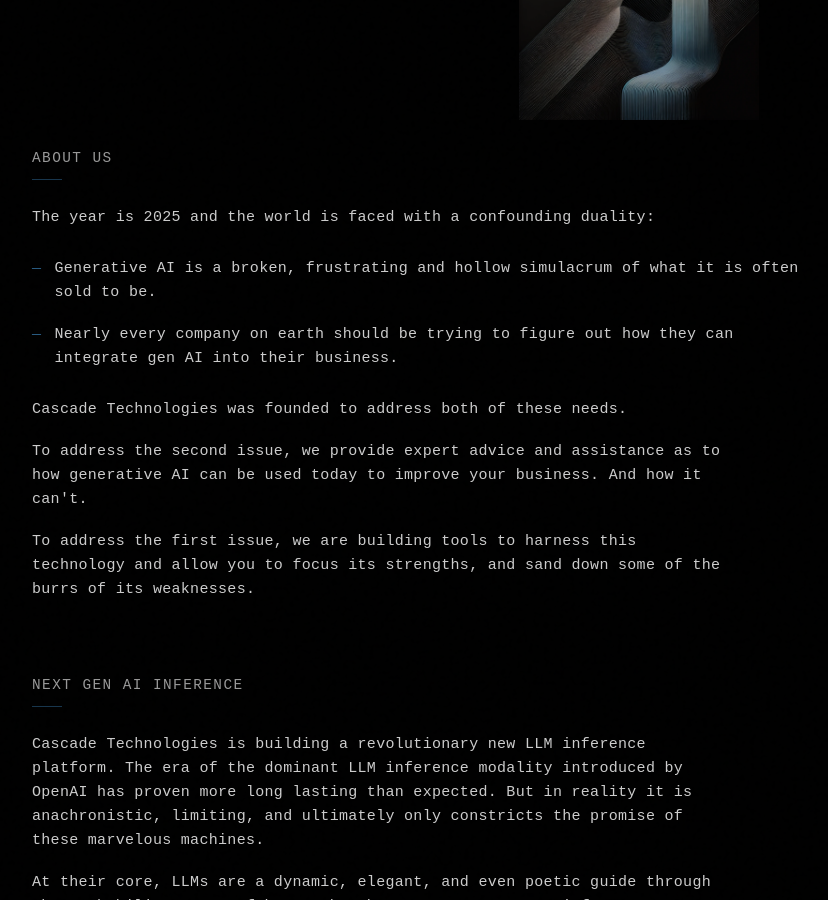
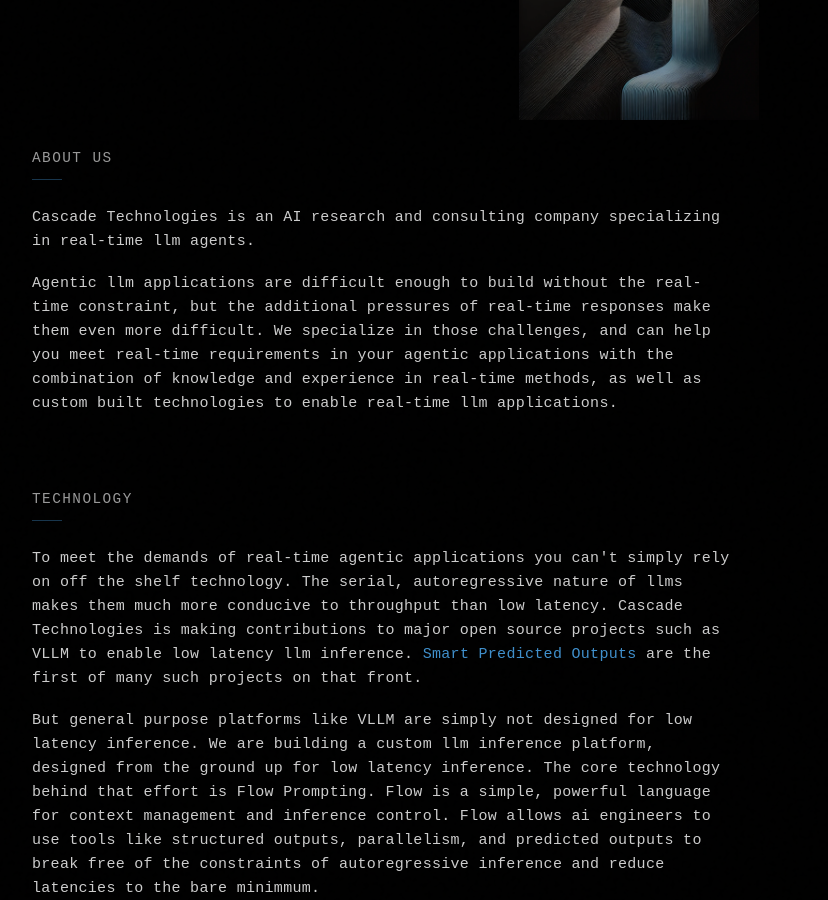
Before and after one commit to cascade-tech-ai/cascadetech.ai, a Jekyll site: the page built from index.html, in a window 1280 px wide and 900 px high, scrolled down 288 px. Shown: the whole window, without its empty margins (222-1050 px from the left). Built offline with Jekyll 4.4.1, drawn with Linux system fonts in a browser that asks for light colours; some web fonts are replaced; some of the changed text lies outside the part shown.

Commit message:
Rewrote main pages

```diff
--- a/_layouts/default.html
+++ b/_layouts/default.html
@@ -255,7 +255,7 @@
             <nav>
                 <ul>
                     <li><a href="{{ '/#about' | relative_url }}">About</a></li>
-                    <li><a href="{{ '/#inference' | relative_url }}">AI Inference</a></li>
+                    <li><a href="{{ '/#inference' | relative_url }}">Technology</a></li>
                     <li><a href="{{ '/#consulting' | relative_url }}">Consulting</a></li>
                     <li><a href="{{ '/#contact' | relative_url }}">Contact</a></li>
                     <li><a href="{{ '/blog/' | relative_url }}">Blog</a></li>
--- a/index.html
+++ b/index.html
@@ -5,30 +5,37 @@
 ---
 <div class="section" id="about">
     <h1>ABOUT US</h1>
-    <p>The year is 2025 and the world is faced with a confounding duality:</p>
-    <ul>
-        <li>Generative AI is a broken, frustrating and hollow simulacrum of what it is often sold to be.</li>
-        <li>Nearly every company on earth should be trying to figure out how they can integrate gen AI into their business.</li>
-    </ul>
-    <p>Cascade Technologies was founded to address both of these needs.</p>
-    <p>To address the second issue, we provide expert advice and assistance as to how generative AI can be used today to improve your business. And how it can't.</p>
-    <p>To address the first issue, we are building tools to harness this technology and allow you to focus its strengths, and sand down some of the burrs of its weaknesses.</p>
+    <p>Cascade Technologies is an AI research and consulting company specializing in real-time llm agents.</p>
+    <p>Agentic llm applications are difficult enough to build without the real-time constraint, but the additional
+        pressures of real-time responses make them even more difficult.  We specialize in those challenges, and can help
+        you meet real-time requirements in your agentic applications with the combination of knowledge and experience
+        in real-time methods, as well as custom built technologies to enable real-time llm applications.</p>
 </div>
 
 <div class="section" id="inference">
-    <h1>NEXT GEN AI INFERENCE</h1>
-    <p>Cascade Technologies is building a revolutionary new LLM inference platform. The era of the dominant LLM inference modality introduced by OpenAI has proven more long lasting than expected. But in reality it is anachronistic, limiting, and ultimately only constricts the promise of these marvelous machines.</p>
-    <p>At their core, LLMs are a dynamic, elegant, and even poetic guide through the probability space of human thought. Contemporary LLM inference modalities are such a tragic constriction of this potential! LLM inference APIs up to this point have taken the form of a message in a bottle, drifting back and forth across a lonely sea between human and machine intelligence.</p>
-    <p>'Flow prompting' is an attempt to bridge that ocean, to make human-LLM correspondence less of a transaction and more of a dance, or at least more of a real conversation. A good conversation doesn't have the rigid structure of a protocol, it is a constant flow of information and ideas between two parties, each reacting to the ideas of the other.  Flow Prompting helps make llm inference more of a conversation and less of a protocol.</p>
-    <p>You'll have to forgive the obtuse metaphors for the moment. Code will follow soon, but for the moment, maybe reflect on what you think those ideas might look like if you were asked to implement them!</p>
+    <h1>TECHNOLOGY</h1>
+    <p>To meet the demands of real-time agentic applications you can't simply rely on off the shelf technology.
+    The serial, autoregressive nature of llms makes them much more conducive to throughput than low latency.  Cascade
+    Technologies is making contributions to major open source projects such as VLLM to enable low latency llm inference.
+    <a href="/blog/introducing-smart-predicted-outputs" class="email">Smart Predicted Outputs</a> are the first of many
+        such projects on that front.</p>
+    <p>But general purpose platforms like VLLM are simply not designed for low latency inference.  We are building a
+        custom llm inference platform, designed from the ground up for low latency inference.  The core technology
+        behind that effort is Flow Prompting.  Flow is a simple, powerful language for context management and inference
+        control. Flow allows ai engineers to use tools like structured outputs, parallelism, and predicted outputs to
+        break free of the constraints of autoregressive inference and reduce latencies to the bare minimmum.</p>
 </div>
 
 <div class="section" id="consulting">
     <h1>CONSULTING SERVICES</h1>
-    <p>We don't have a lot of time to take on new work at the moment, but if you either have a) a lot of money or b) an interesting challenge in the implementation of generative AI or, preferably, c) both, then please get in touch: <a href="mailto:hello@cascadetech.ai" class="email">hello@cascadetech.ai</a></p>
+    <p>We are very selective about the contracting engagements we take on, but we are always looking for interesting
+        problems to work on that are a good fit for our strengths. If you would like to discuss potential engagements,
+        please don't hesitate to reach out at <a href="mailto:hello@cascadetech.ai" class="email">hello@cascadetech.ai</a></p>
 </div>
 
 <div class="section" id="contact">
     <h1>CONTACT</h1>
-    <p>If you would like to get in touch about investment opportunities, our consulting services, or just to discuss the deep mysteries of the universe, please don't hesitate to reach out: <a href="mailto:hello@cascadetech.ai" class="email">hello@cascadetech.ai</a></p>
+    <p>If you would like to get in touch about investment opportunities, our consulting services, or just to discuss the
+        deep mysteries of the universe, please don't hesitate to reach out: <a href=
+                                                                                       "mailto:hello@cascadetech.ai" class="email">hello@cascadetech.ai</a></p>
 </div>
```
